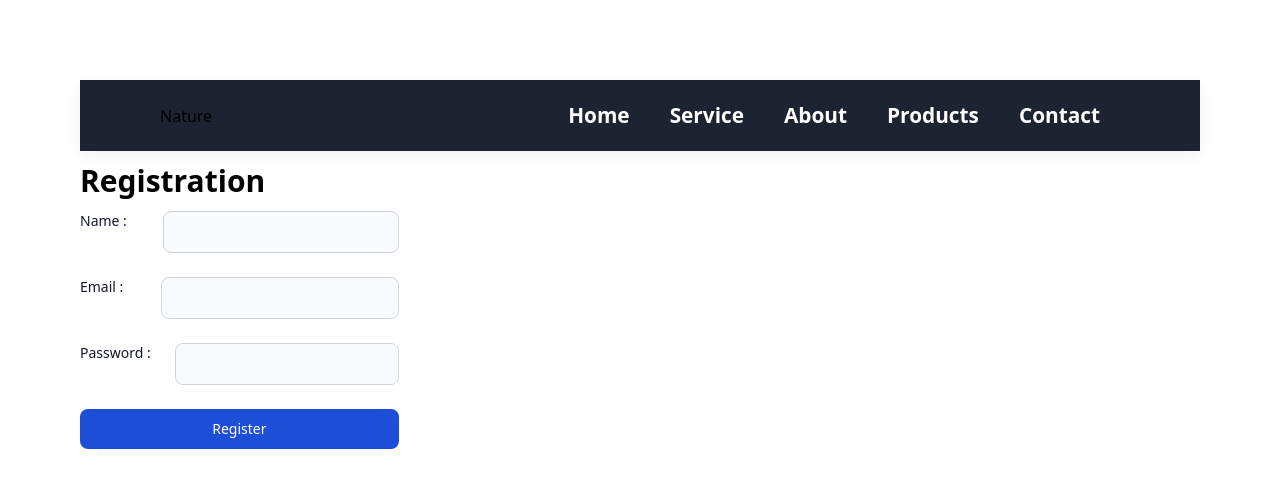
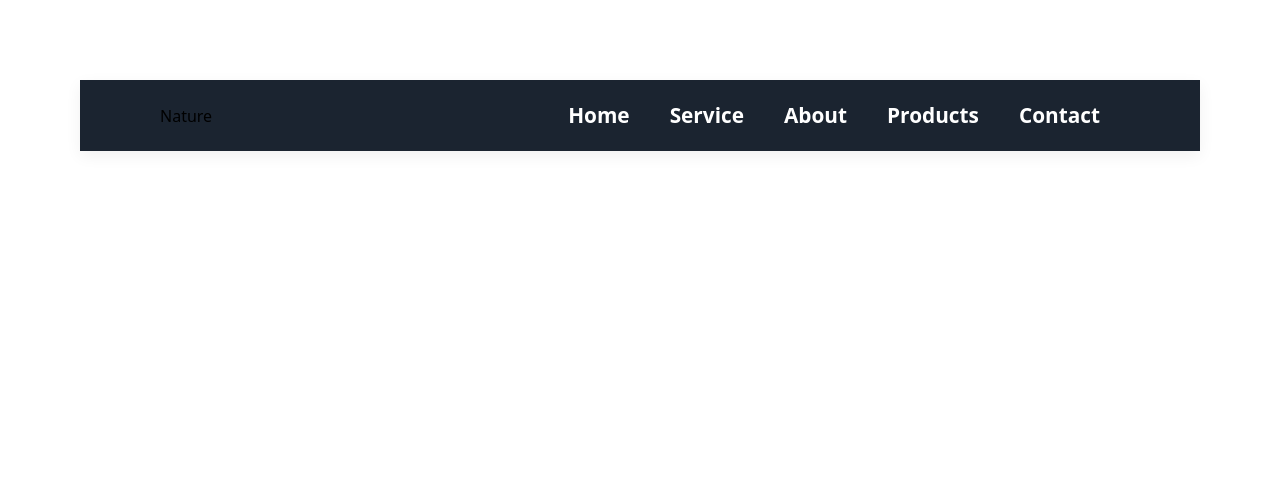
Before and after one commit to muradbdvc/reactjs-starter, a React (Vite) app: page /contact in a window 1280 px wide. Shown: the top 488 px of the page. Built offline with nearby package versions, Linux system fonts and the light colour scheme.

Commit message:
data transfer

```diff
--- a/src/components/Form/Form.jsx
+++ b/src/components/Form/Form.jsx
@@ -1,48 +1,60 @@
-import React, {useState} from 'react'
-import style from './form.module.css'
+import React, {useState} from 'react';
+import style from './form.module.css';
 
 export default function Form() {
-  const[name, setName,]=useState('');
-  const[email, setEmail]= useState('');
-  const[password, setPassword]= useState('');
+  const[user, setUser]= useState ({name:'',email:'',password:''});
+  const{name, email, password}= user;
 
-  const nameChange=(e)=>{
-    setName(e.target.value);
-  };
-  const emailChange=(e)=>{
-    setEmail(e.target.value);
-  };
-  const passwordChange=(e)=>{
-    setPassword(e.target.value);
-  };
-  const submit=()=>{
-    console.log("submited")
-    let user={
-      name,
-      email,
-      password
+  const formChange=(e)=>{
+      setUser({...user, [e.target.value]: e.target.value});
     };
+
+  function submit(e) {
+    console.log("submited");
     console.log(user);
     e.preventDefault();
   }
   return (
     <div>
         <h1>Registration</h1>
-        <form action="" className='' onSubmit={submit}>
+        <form action="" onSubmit={submit}>
           <div className="grid gap-6 mb-6 grid-cols-auto">
+
             <div className='grid grid-flow-col auto-cols-2 gap-6'>
               <label htmlFor="name" className='block mb-2 text-sm font-medium text-gray-900 dark:text-white'>Name : </label>
-              <input type="text"  onChange={nameChange} value={name} name="name" className='bg-gray-50 border border-gray-300 text-gray-900 text-sm rounded-lg focus:ring-blue-500 focus:border-blue-500 block w-full p-2.5 dark:bg-gray-700 dark:border-gray-600 dark:placeholder-gray-400 dark:text-white dark:focus:ring-blue-500 dark:focus:border-blue-500' id="name" required />
+              <input
+                type="text"
+                onChange={formChange}
+                value={name}
+                name="name"
+                className='bg-gray-50 border border-gray-300 text-gray-900 text-sm rounded-lg focus:ring-blue-500 focus:border-blue-500 block w-full p-2.5 dark:bg-gray-700 dark:border-gray-600 dark:placeholder-gray-400 dark:text-white dark:focus:ring-blue-500 dark:focus:border-blue-500'
+                id="name" required />
             </div>
+
             <div className='grid grid-flow-col auto-cols-2 gap-6'>
               <label htmlFor="email"  className="block mb-2 text-sm font-medium text-gray-900 dark:text-white">Email : </label>
-              <input type="email" onChange={emailChange} value={email} name="email" className='bg-gray-50 border border-gray-300 text-gray-900 text-sm rounded-lg focus:ring-blue-500 focus:border-blue-500 block w-full p-2.5 dark:bg-gray-700 dark:border-gray-600 dark:placeholder-gray-400 dark:text-white dark:focus:ring-blue-500 dark:focus:border-blue-500' id="email" required />
+              <input
+                type="email"
+                onChange={formChange}
+                value={email}
+                name="email"
+                className='bg-gray-50 border border-gray-300 text-gray-900 text-sm rounded-lg focus:ring-blue-500 focus:border-blue-500 block w-full p-2.5 dark:bg-gray-700 dark:border-gray-600 dark:placeholder-gray-400 dark:text-white dark:focus:ring-blue-500 dark:focus:border-blue-500'
+                id="email" required
+                />
             </div>
+
             <div className='grid grid-flow-col auto-cols-2 gap-6'>
-          <label htmlFor="password"  className="block mb-2 text-sm font-medium text-gray-900 dark:text-white">Password : </label>
-          <input type="password"  onChange={passwordChange} value={password}name="password" className='bg-gray-50 border border-gray-300 text-gray-900 text-sm rounded-lg focus:ring-blue-500 focus:border-blue-500 block w-full p-2.5 dark:bg-gray-700 dark:border-gray-600 dark:placeholder-gray-400 dark:text-white dark:focus:ring-blue-500 dark:focus:border-blue-500' id="password" required />
+              <label htmlFor="password"  className="block mb-2 text-sm font-medium text-gray-900 dark:text-white">Password : </label>
+              <input
+                type="password"
+                onChange={formChange}
+                value={password}
+                name="password"
+                className='bg-gray-50 border border-gray-300 text-gray-900 text-sm rounded-lg focus:ring-blue-500 focus:border-blue-500 block w-full p-2.5 dark:bg-gray-700 dark:border-gray-600 dark:placeholder-gray-400 dark:text-white dark:focus:ring-blue-500 dark:focus:border-blue-500'
+                id="password" required
+                />
           </div>
-          <button type='submit'  className="text-white bg-blue-700 hover:bg-blue-800 focus:ring-4 focus:outline-none focus:ring-blue-300 font-medium rounded-lg text-sm w-full sm:w-auto px-5 py-2.5 text-center dark:bg-blue-600 dark:hover:bg-blue-700 dark:focus:ring-blue-800">Register</button>
+            <button type='submit'  className="text-white bg-blue-700 hover:bg-blue-800 focus:ring-4 focus:outline-none focus:ring-blue-300 font-medium rounded-lg text-sm w-full sm:w-auto px-5 py-2.5 text-center dark:bg-blue-600 dark:hover:bg-blue-700 dark:focus:ring-blue-800">Register</button>
           </div>
         </form>
     </div>
--- a/src/components/Form/form.module.css
+++ b/src/components/Form/form.module.css
@@ -1,5 +1,6 @@
 form{
-    display: flex;
+    /* display: flex; */
+    width: 50%;
 }
 label{
     margin-bottom: 15px;
--- a/src/components/NavMenu/Contact.jsx
+++ b/src/components/NavMenu/Contact.jsx
@@ -3,7 +3,7 @@ import Form from '../Form/Form'
 export default function Contact() {
   return (
     <div>
-        <Form />
+        {/* <Form /> */}
     </div>
   )
 }
--- a/src/components/NavMenu/Service.jsx
+++ b/src/components/NavMenu/Service.jsx
@@ -1,10 +1,10 @@
 import React from 'react'
-import Form from '../Form/Form'
+import Passingdata from '../PassingData/PassingData'
 
 export default function Service() {
   return (
     <div>
-    Service
+      <Passingdata />
     </div>
   )
 }
--- /dev/null
+++ b/src/components/PassingData/PassingData.jsx
@@ -0,0 +1,7 @@
+import React from 'react'
+
+export default function PassingData() {
+  return (
+    <div>PassingData</div>
+  )
+}
```
